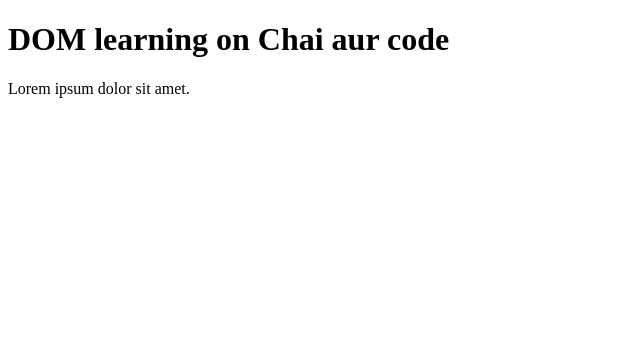
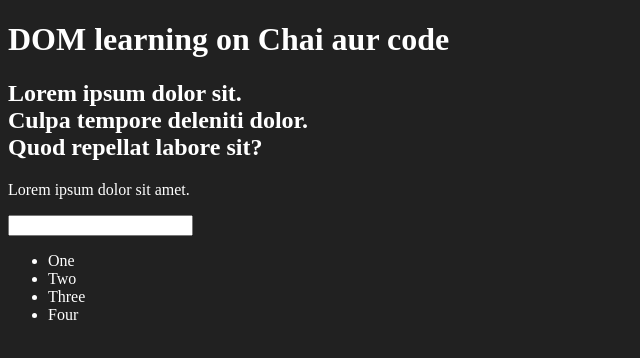
Before and after one commit to sanap-rushikesh/learn-javascript, a plain HTML site: page 06_dom/one.html in a window 1280 px wide. Shown: the whole page, without its empty margins (0-640 px from the left). Drawn offline with Linux system fonts and the light colour scheme.

Commit message:
all dom selector

```diff
--- a/06_dom/one.html
+++ b/06_dom/one.html
@@ -4,11 +4,30 @@
   <meta charset="UTF-8">
 
   <title>DOM learning</title>
+  <style>
+    .bg-black {
+      background-color: #212121;
+      color: #fff;
+    }
+  </style>
 </head>
-<body>
-  <div class="bg-black">
-    <h1 class="heading">DOM learning on Chai aur code</h1>
+<body class="bg-black">
+  <div >
+    <h1 id="title" class="heading">DOM learning on Chai aur code <span style="display: none;">test text</span></h1>
+    <h2>
+      <div>Lorem ipsum dolor sit.</div>
+      <div>Culpa tempore deleniti dolor.</div>
+      <div>Quod repellat labore sit?</div>
+    </h2>
     <p>Lorem ipsum dolor sit amet.</p>
+    <input type="password" name="" id="">
+
+    <ul>
+      <li class="list-item">One</li>
+      <li class="list-item">Two</li>
+      <li class="list-item">Three</li>
+      <li class="list-item">Four</li>
+    </ul>
   </div>
 </body>
 </html>
```
